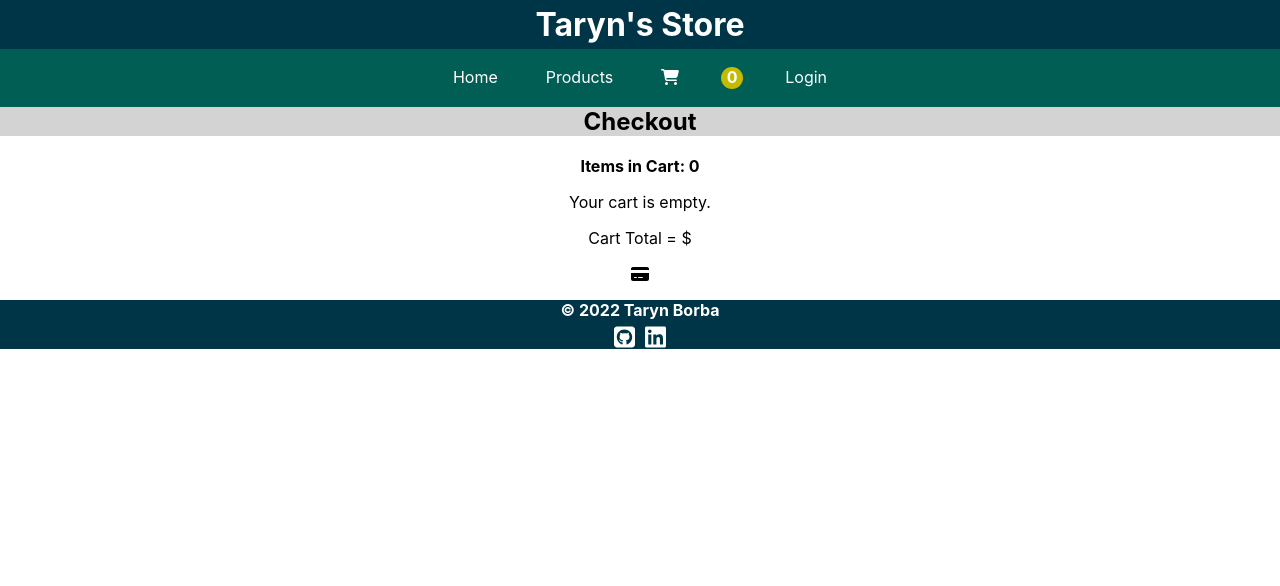
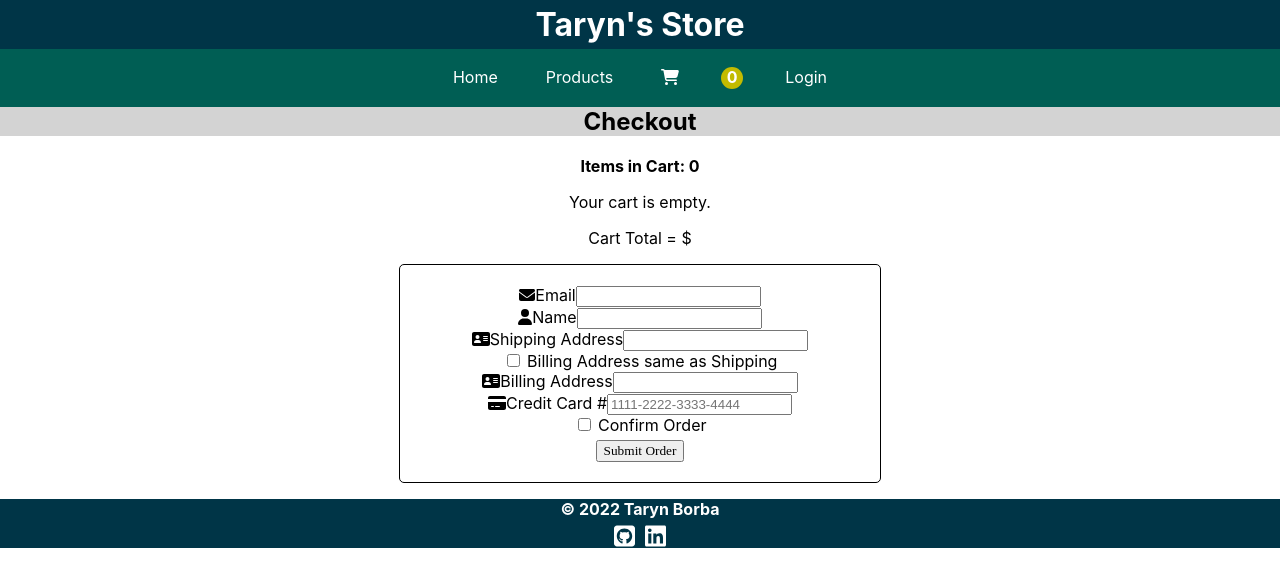
Before and after one commit to tborba1/react-final-project, a React (Create React App) app: page /checkout in a window 1280 px wide. Shown: the top 586 px of the page. Built offline with nearby package versions, Linux system fonts and the light colour scheme.

Commit message:
added form to Checkout page

```diff
--- a/src/components/StyledComponents.js
+++ b/src/components/StyledComponents.js
@@ -191,3 +191,13 @@ export const LoginButton = styled.button`
   font-family: Nunito;
   margin-top: 5px;
 `;
+
+// Checkout Form
+
+export const CheckoutContainer = styled.div`
+  padding: 20px;
+  width: 50%;
+  margin: auto;
+  border: 1px solid black;
+  border-radius: 5px;
+`;
--- a/src/pages/Checkout.js
+++ b/src/pages/Checkout.js
@@ -8,16 +8,40 @@
 //      Submit button
 // Submitting the order form should clear the cart and return the user to the main products page
 
-import { Outlet } from "react-router-dom";
-import { CartContainer, SubTitle } from "../components/StyledComponents";
-import { useContext } from "react";
+import { Outlet, useNavigate } from "react-router-dom";
+import {
+  CartContainer,
+  CheckoutContainer,
+  LoginButton,
+  SubTitle,
+} from "../components/StyledComponents";
+import { useContext, useState } from "react";
 import { CartContext } from "../contexts/CartContext";
 import { FontAwesomeIcon } from "@fortawesome/react-fontawesome";
-import { faCreditCard } from "@fortawesome/free-solid-svg-icons";
+import {
+  faAddressCard,
+  faCreditCard,
+  faEnvelope,
+  faUser,
+} from "@fortawesome/free-solid-svg-icons";
 import CartCard from "../components/CartCard";
 
 export default function Checkout() {
   const { cart, setCart } = useContext(CartContext);
+  const [confirm, setConfirm] = useState(false);
+  const [showOrderError, setShowOrderError] = useState();
+  const navigate = useNavigate();
+
+  function handleSubmit(event) {
+    event.preventDefault();
+    if (cart.length > 0 && confirm === true) {
+      console.log("order submitted");
+      alert("Thank you! Your order has been submitted.");
+      navigate("/products");
+    } else {
+      setShowOrderError(true);
+    }
+  }
 
   return (
     <>
@@ -39,7 +63,62 @@ export default function Checkout() {
           <p style={{ textAlign: "center" }}>Your cart is empty.</p>
         )}
         <p>Cart Total = $</p>
-        <FontAwesomeIcon icon={faCreditCard} />
+
+        <CheckoutContainer>
+          <form onSubmit={handleSubmit} style={{ textAlign: "center" }}>
+            <FontAwesomeIcon icon={faEnvelope} />
+            <label for="Email">Email</label>
+            <input name="Email" label="Email" />
+            <br></br>
+            <FontAwesomeIcon icon={faUser} />
+            <label for="Name">Name</label>
+            <input name="Name" label="Name" />
+            <br></br>
+            <FontAwesomeIcon icon={faAddressCard} />
+            <label for="ShippingAddress">Shipping Address</label>
+            <input name="ShippingAddress" label="Shipping Address" />
+            <label>
+              <br></br>
+              <input type="checkbox" name="sameadr" /> Billing Address same as
+              Shipping
+            </label>
+            <br></br>
+            <FontAwesomeIcon icon={faAddressCard} />
+            <label for="BillingAddress">Billing Address</label>
+            <input name="BillingAddress" label="Billing Address" />
+            <br></br>
+            <FontAwesomeIcon icon={faCreditCard} />
+            <label for="ccnum">Credit Card #</label>
+            <input
+              id="ccnum"
+              name="cardnumber"
+              placeholder="1111-2222-3333-4444"
+            />
+            <br></br>
+            <label>
+              <input
+                type="checkbox"
+                name="confirm"
+                value={confirm}
+                onChange={(event) => setConfirm(true)}
+              />{" "}
+              Confirm Order
+            </label>
+            <br></br>
+            <LoginButton type="submit">Submit Order</LoginButton>
+            {showOrderError && (
+              <div
+                style={{
+                  textAlign: "center",
+                  fontWeight: "bold",
+                  color: "#E1523D",
+                }}
+              >
+                Please complete the order form.
+              </div>
+            )}
+          </form>
+        </CheckoutContainer>
       </CartContainer>
       <Outlet />
     </>
```
